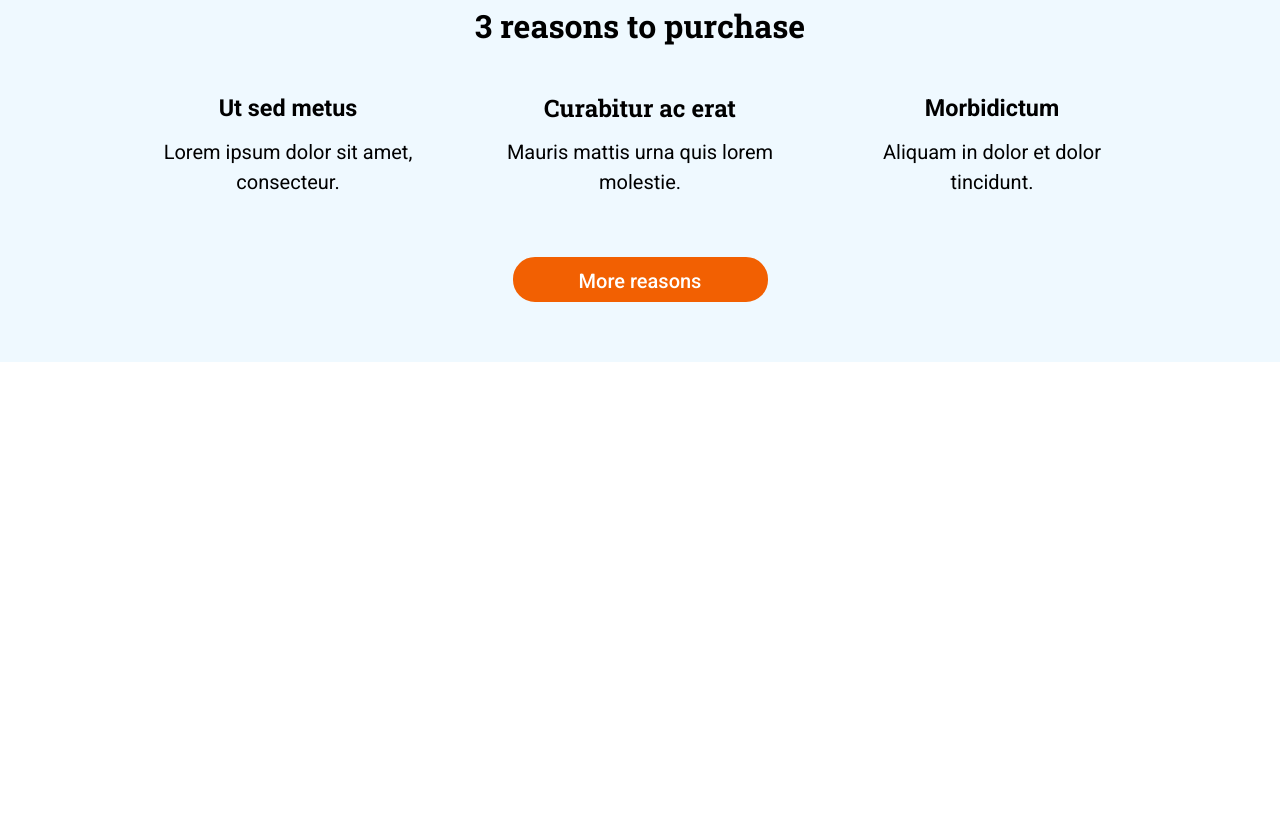
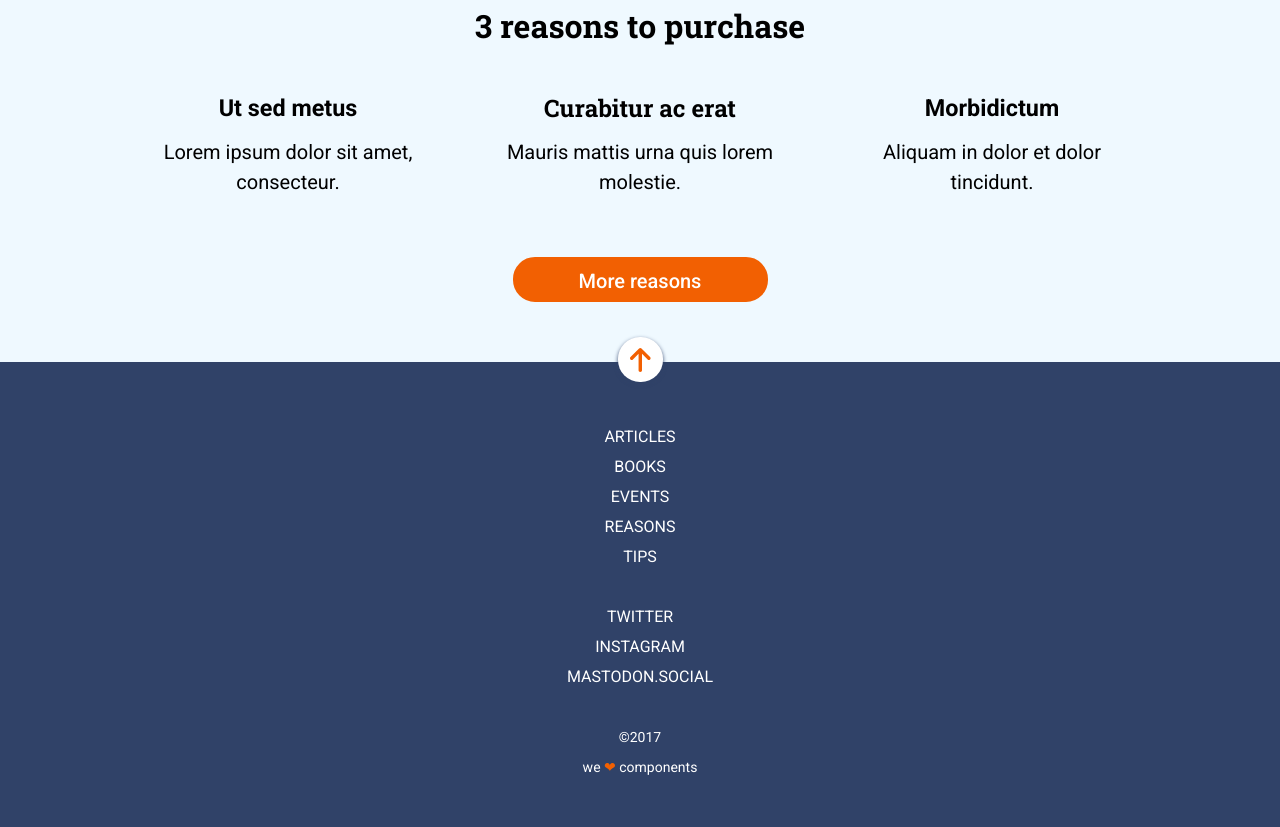
Before and after one commit to masopego/Anonymous-Snow, a website: page docs/index.html in a window 1280 px wide. Shown: the part 1217-2044 px from the top of the page. Before the commit the page ends 1579 px from the top, so only its background shows below. Drawn offline with Linux system fonts and the light colour scheme.

Commit message:
Add footer style

```diff
--- a/docs/index.html
+++ b/docs/index.html
@@ -3,7 +3,7 @@
   <head>
     <meta charset="UTF-8" />
     <meta name="viewport" content="width=device-width, initial-scale=1" />
-    <title>Anonymous Proxy</title>
+    <title>We ❤︎ Components</title>
     <link
       href="https://fonts.googleapis.com/css2?family=Roboto+Slab:wght@300;400;500;700&family=Roboto:ital,wght@0,400;0,500;0,700;1,300&display=swap"
       rel="stylesheet"
@@ -12,7 +12,7 @@
   </head>
 
   <body>
-    <header class="header">
+    <header class="header" id="#page-block">
       <nav class="header__menu">
         <a href="https://adalab.es/" title="Ir a la home de Adalab" target="_blank">
           <span class="icon icon-hamburger"></span>
@@ -30,7 +30,7 @@
         class="header__scroll-down--link"
         title="Ir a la sección principal"
       >
-        <span class="icon icon-scroll-down"></span>
+        <span class="icon icon-scroll--down"></span>
       </a>
     </header>
 
@@ -92,7 +92,39 @@
       </section>
 
     </main>
-    <footer></footer>
+    <footer class="footer">
+      <div class="footer__container">
+        <div class="footer__scroll">
+          <a
+            href="#page-block"
+            class="footer__scroll-up--link"
+            title="Ir al inicio de la página"
+          >
+            <span class="icon icon-scroll--up"></span>
+          </a>
+        </div>
+        <nav class="footer__menu footer__menu--list">
+          <ul>
+            <li class="uppercase">articles</li>
+            <li class="uppercase">books</li>
+            <li class="uppercase">events</li>
+            <li class="uppercase">reasons</li>
+            <li class="uppercase">tips</li>
+          </ul>
+        </nav>
+        <nav class="footer__menu footer__menu--list">
+          <ul>
+            <li class="uppercase">twitter</li>
+            <li class="uppercase">instagram</li>
+            <li class="uppercase">mastodon.social</li>
+          </ul>
+        </nav>
+        <div class="footer__menu footer__menu--credits">
+          <p>&copy;2017</p>
+          <p>we<span> ❤︎ </span>components</p>
+        </div>
+      </div>
+    </footer>
 
   </body>
 </html>
--- a/src/scss/components/_icons.scss
+++ b/src/scss/components/_icons.scss
@@ -8,9 +8,17 @@
     height: 14px;
   }
 
-  &.icon-scroll-down {
-    background-image: url("../images/ico-scroll-down.svg");
-    width: 20px;
-    height: 12px;
+  &.icon-scroll {
+    &--down {
+      background-image: url("../images/ico-scroll-down.svg");
+      width: 20px;
+      height: 12px;
+    }
+
+    &--up {
+      background-image: url("../images/ico-arrow.svg");
+      width: 29px;
+      height: 32px;
+    }
   }
 }
--- a/src/scss/components/_typography.scss
+++ b/src/scss/components/_typography.scss
@@ -94,3 +94,18 @@ body {
     }
   }
 }
+
+/* Sección Footer */
+
+.footer__menu {
+  line-height: 30px;
+  text-align: center;
+
+  &--list {
+    font-size: $font-size;
+  }
+
+  &--credits {
+    font-size: $font-size-small;
+  }
+}
--- a/src/scss/layout/_footer.scss
+++ b/src/scss/layout/_footer.scss
@@ -1,4 +1,42 @@
 .footer {
   background-color: $color-dark;
   color: $color-primary;
+  position: relative;
+
+  &__container {
+    padding: 60px 15px 45px;
+    display: flex;
+    flex-direction: column;
+    align-items: center;
+    justify-content: center;
+  }
+
+  &__menu--list {
+    padding-bottom: 30px;
+  }
+
+  &__menu--credits {
+    & span {
+      color: $color-bright;
+    }
+  }
+
+  &__scroll {
+    width: 100%;
+    position: absolute;
+    top: 0;
+    transform: translate(0, -25px);
+  }
+
+  &__scroll-up--link {
+    background-color: $color-primary;
+    width: 45px;
+    height: 45px;
+    border-radius: 22px;
+    margin: 0 auto;
+    display: flex;
+    justify-content: center;
+    align-items: center;
+    box-shadow: 0 2px 4px 0 $color-dark;
+  }
 }
```
Also changed, not shown: src/html/index.html (+1 -1 lines), src/html/partials/footer.html (+12 -3 lines), src/html/partials/header.html (+2 -2 lines), docs/assets/css/main.css.
